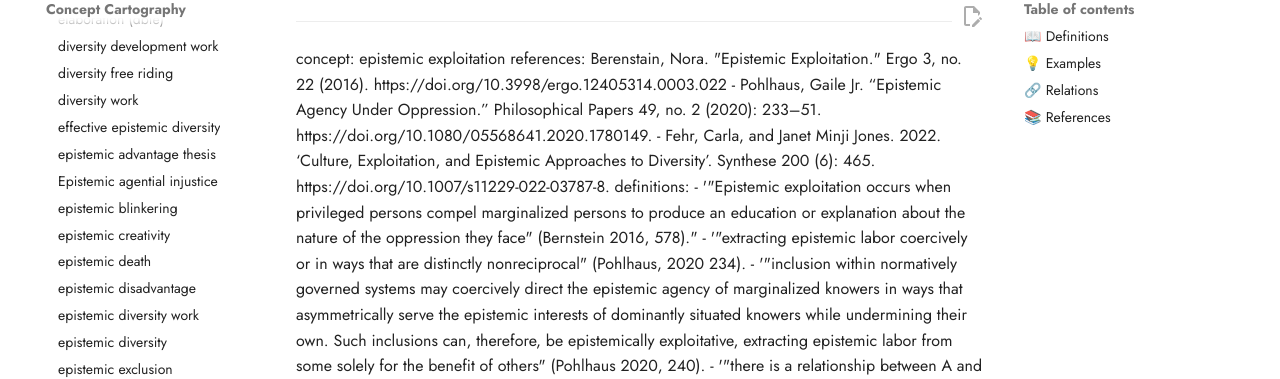
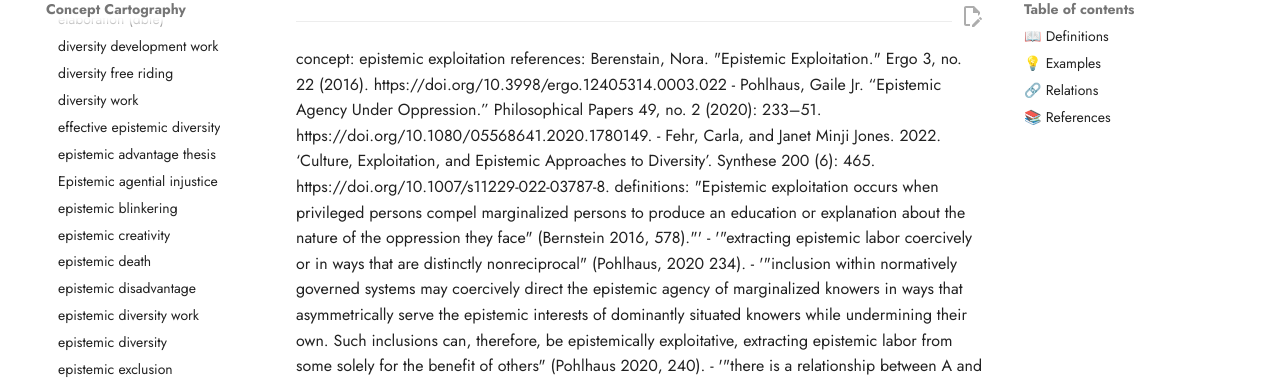
Before and after one commit to conceptcartography/conceptcartography, an MkDocs documentation site: the page built from docs/concepts/epistemic-exploitation.md, in a window 1280 px wide and 900 px high. Shown: the part 102-481 px from the top of the window. Built offline with MkDocs 1.6.1 and Material for MkDocs 9.7.7, drawn with Linux system fonts in a browser that asks for light colours; comment, search, counter and statistics services are not loaded; the version menu is left out; some of the changed text lies outside the part shown.

```diff
--- a/docs/concepts/epistemic-exploitation.md
+++ b/docs/concepts/epistemic-exploitation.md
@@ -3,9 +3,7 @@ concept: epistemic exploitation
 references: Berenstain, Nora. "Epistemic Exploitation." Ergo 3, no. 22 (2016). https://doi.org/10.3998/ergo.12405314.0003.022
 - Pohlhaus, Gaile Jr. “Epistemic Agency Under Oppression.” Philosophical Papers 49, no. 2 (2020): 233–51. https://doi.org/10.1080/05568641.2020.1780149.
 - Fehr, Carla, and Janet Minji Jones. 2022. ‘Culture, Exploitation, and Epistemic Approaches to Diversity’. Synthese 200 (6): 465. https://doi.org/10.1007/s11229-022-03787-8.
-definitions:
-- '"Epistemic exploitation occurs when privileged persons compel marginalized persons to produce
-an education or explanation about the nature of the oppression they face" (Bernstein 2016, 578)."
+definitions: "Epistemic exploitation occurs when privileged persons compel marginalized persons to produce an education or explanation about the nature of the oppression they face" (Bernstein 2016, 578)."'
 - '"extracting epistemic labor coercively or in ways that are distinctly nonreciprocal" (Pohlhaus, 2020 234).
 - '"inclusion within normatively governed systems may coercively direct the epistemic agency of marginalized knowers in ways that asymmetrically serve the epistemic interests of dominantly situated knowers while undermining their own. Such inclusions can, therefore, be epistemically exploitative, extracting epistemic labor from some solely for the benefit of others" (Pohlhaus 2020, 240).
 - '"there is a relationship between A and B, in which A accrues epistemic benefits from B’s knowledge and epistemic location and in doing so harms B, setting back B’s interests relative to A’s interests" (Fehr and Minji 2022, 8).'
```
